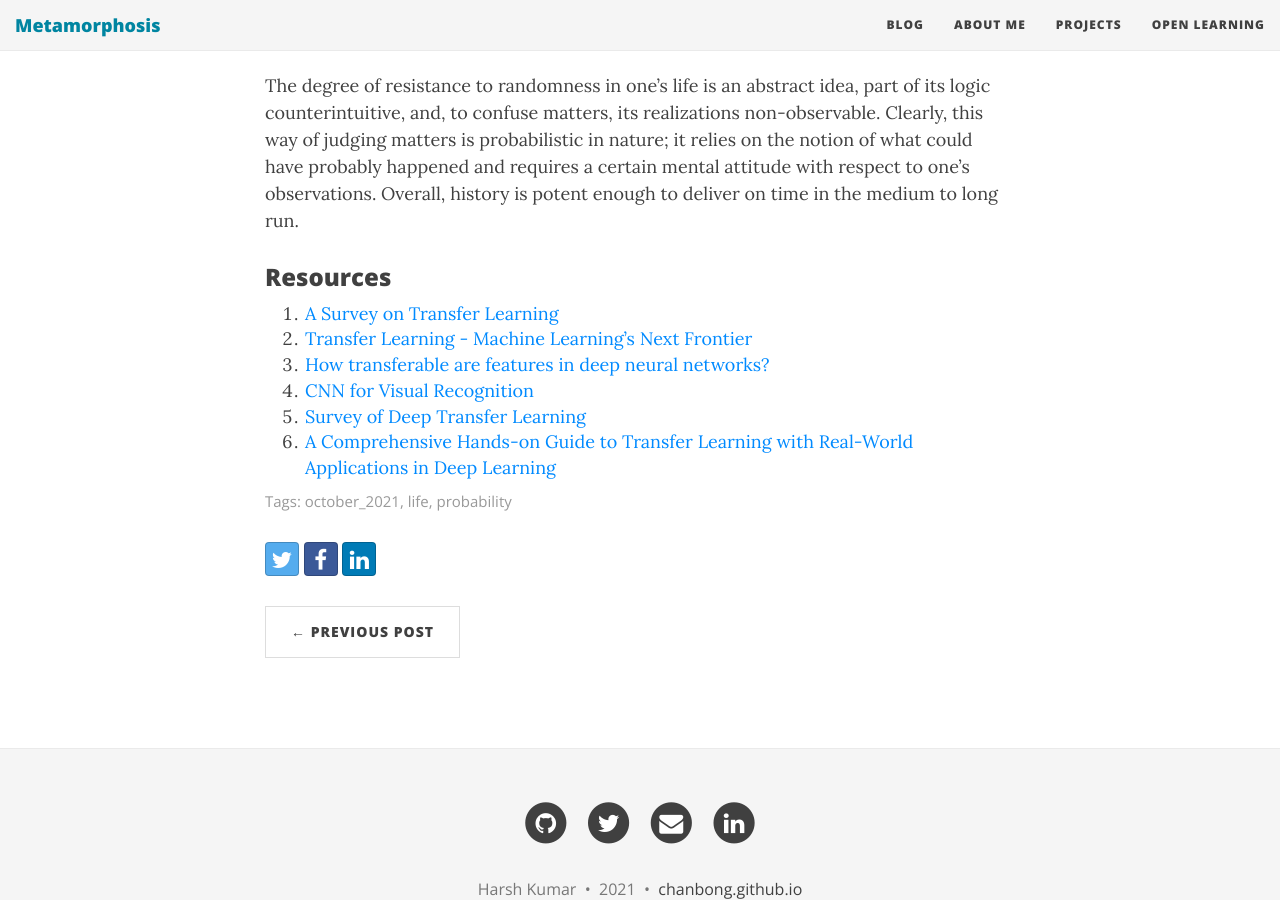
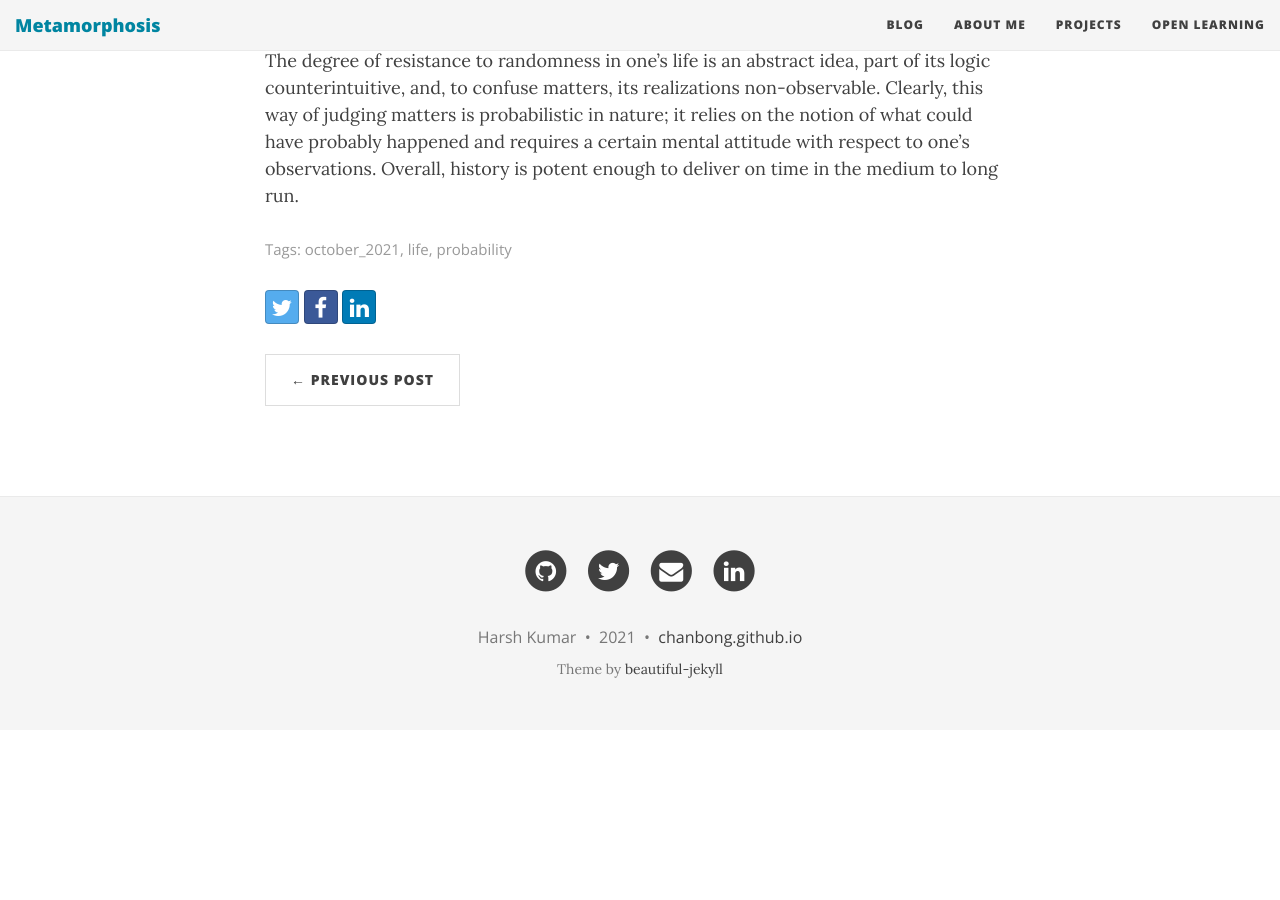
Before and after one commit to ChanBong/chanbong.github.io, a Jekyll site: the page built from _posts/2021/2021-10-10-randomness-in-life.markdown, in a window 1280 px wide and 900 px high, scrolled down 7264 px. Built offline with Jekyll 4.4.1, drawn with Linux system fonts in a browser that asks for light colours; nearby versions of some CDN libraries; after the commit the page ends 7994 px from its top, so only the background shows below that.

Commit message:
Fix typos

```diff
--- a/_posts/2021/2021-10-10-randomness-in-life.markdown
+++ b/_posts/2021/2021-10-10-randomness-in-life.markdown
@@ -101,16 +101,3 @@ Second, unlike a game like Russian roulette which has well-defined rules, where
 Finally, there is this human factor to this. There is ingratitude in warning people about something abstract (by definition, anything that did not happen is abstract). Say you are in the business of selling insurances. You try to protect investors from potentially rare events by constructing instruments that shield them from their sting. Say that nothing happens during the period. Some investors will complain about your just spending their money; some will even try to make you feel sorry, They'll say that you wasted their money on insurance last year but since their factory did not burn, it was a stupid expense. They'll foolishly advise you that you should only insure for events that happen. But the world is not that homogeneous: There are some (though very few) who will call you to express their gratitude and thank you for having protected them from the events that did not take place.
 
 The degree of resistance to randomness in one's life is an abstract idea, part of its logic counterintuitive, and, to confuse matters, its realizations non-observable. Clearly, this way of judging matters is probabilistic in nature; it relies on the notion of what could have probably happened and requires a certain mental attitude with respect to one's observations. Overall, history is potent enough to deliver on time in the medium to long run.
-
-
-
-
-
-### Resources
-
-1. [A Survey on Transfer Learning](https://www.cse.ust.hk/~qyang/Docs/2009/tkde_transfer_learning.pdf)
-2. [Transfer Learning - Machine Learning's Next Frontier](https://ruder.io/transfer-learning/)
-3. [How transferable are features in deep neural networks?](https://arxiv.org/pdf/1411.1792.pdf)
-4. [CNN for Visual Recognition](https://cs231n.github.io/transfer-learning/)
-5. [Survey of Deep Transfer Learning](https://arxiv.org/pdf/1808.01974.pdf)
-6. [A Comprehensive Hands-on Guide to Transfer Learning with Real-World Applications in Deep Learning](https://towardsdatascience.com/a-comprehensive-hands-on-guide-to-transfer-learning-with-real-world-applications-in-deep-learning-212bf3b2f27a)
```
